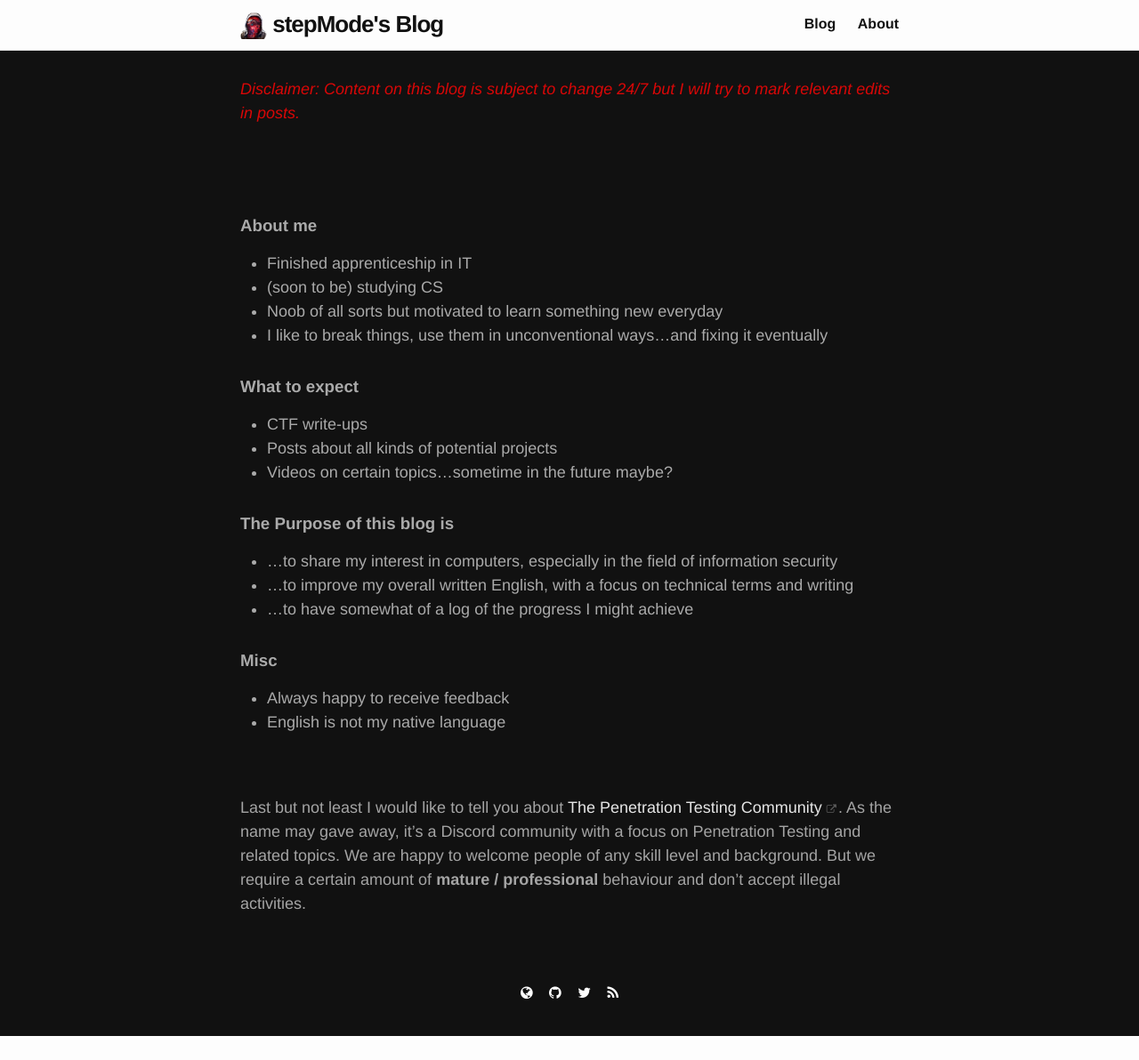
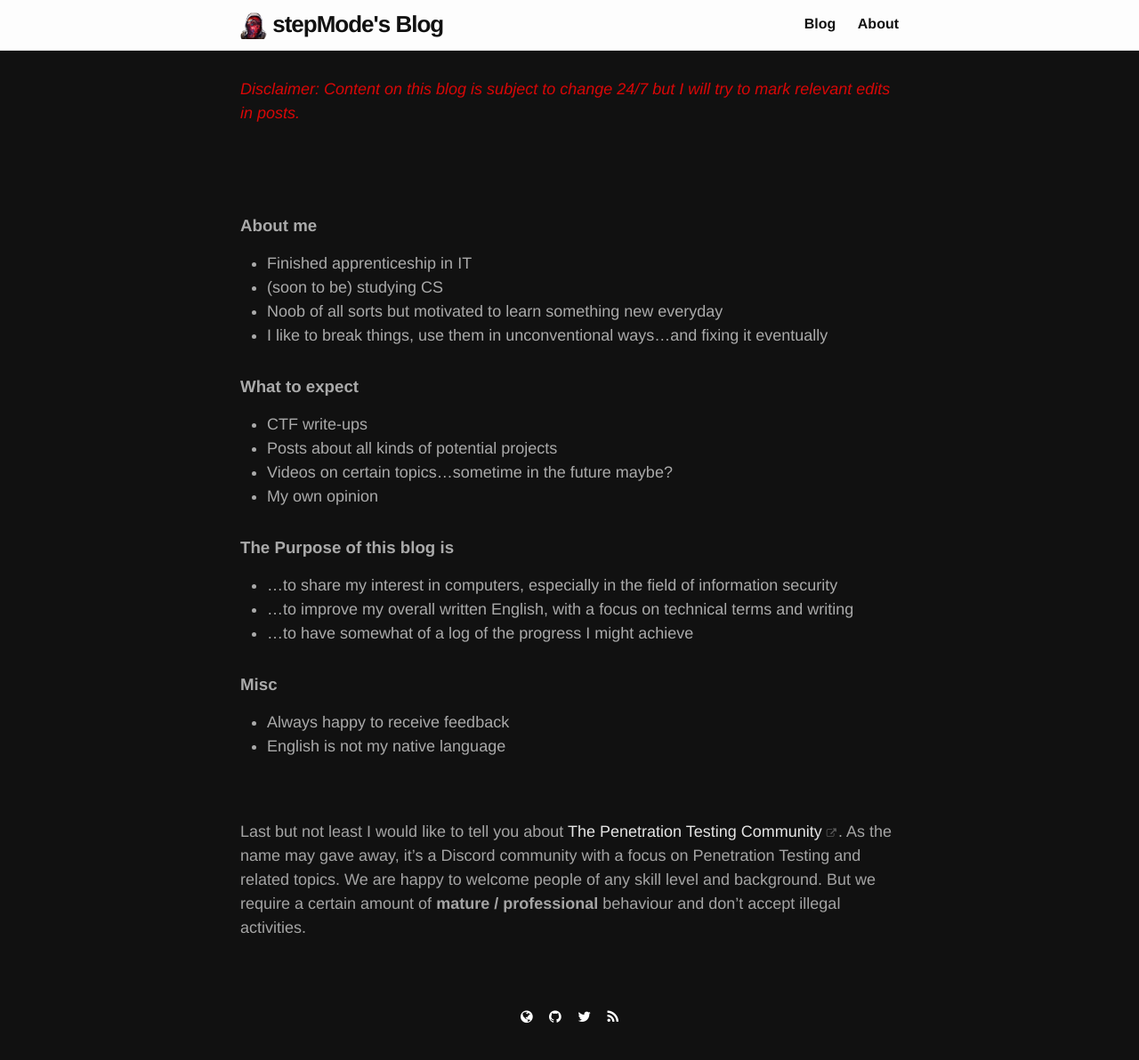
Before and after one commit to stepMode/stepmode.github.io, a Jekyll site: the page built from _pages/about.md, in a window 1280 px wide. Shown: the whole page at 89% size. Built offline with Jekyll 4.4.1, drawn with Linux system fonts in a browser that asks for light colours; before the commit the page ends 1165 px from its top, so only the background shows below that.

Commit message:
added opinion to what to expect

```diff
--- a/_pages/about.md
+++ b/_pages/about.md
@@ -21,6 +21,7 @@ permalink: /about/
 * CTF write-ups
 * Posts about all kinds of potential projects
 * Videos on certain topics...sometime in the future maybe?
+* My own opinion
 
 
 
```
